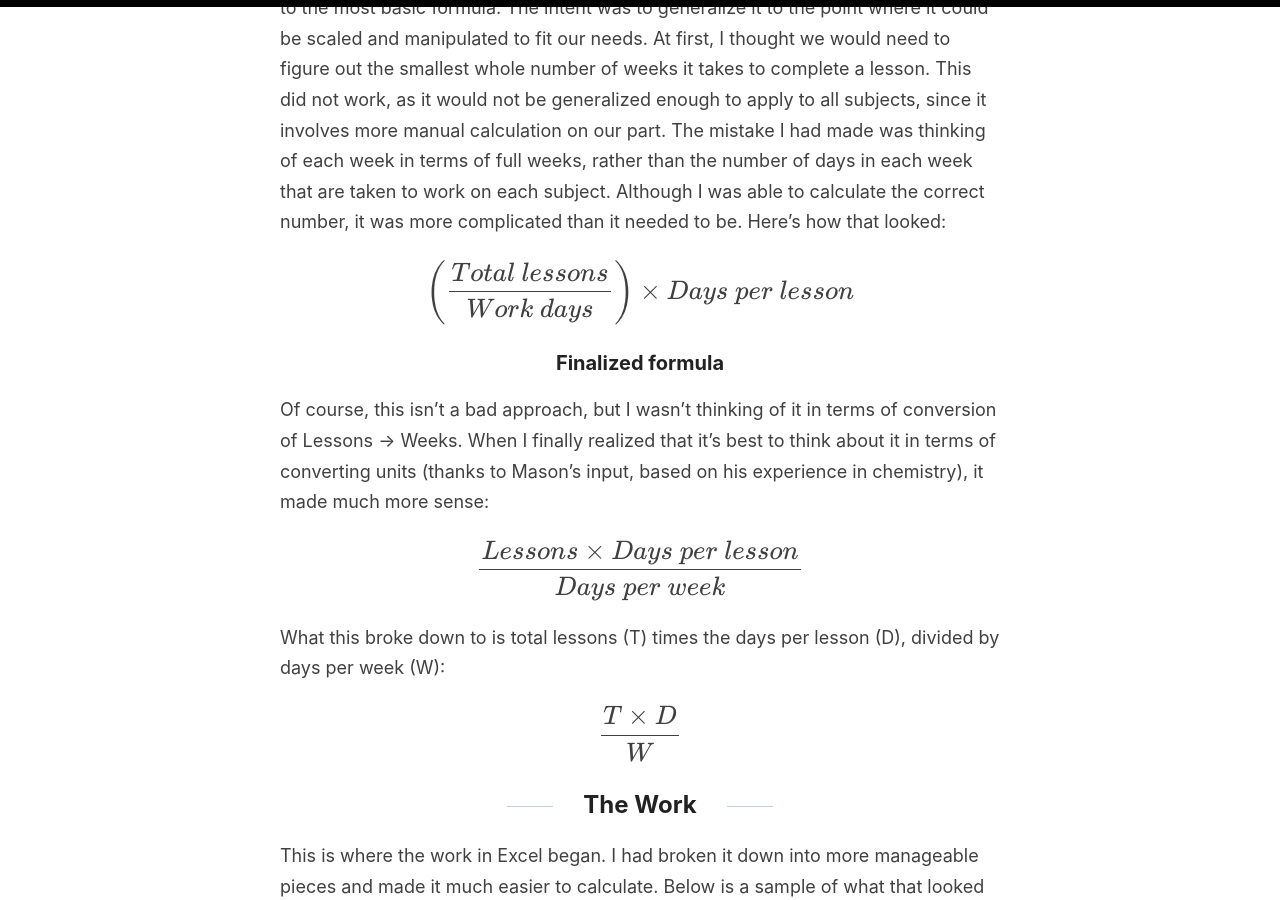
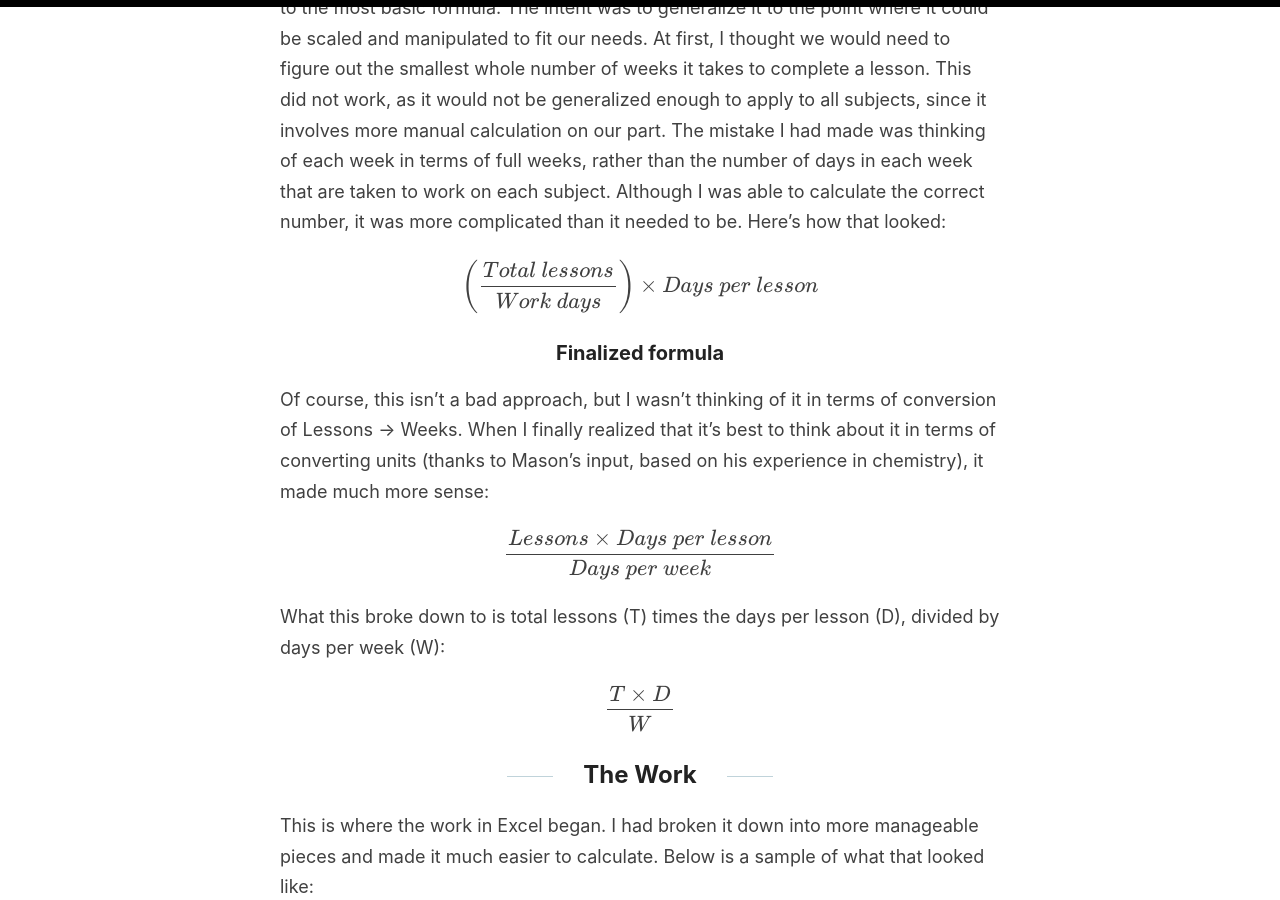
Before and after one commit to good-bean/good-bean.github.io, a Jekyll site: the page built from _posts/2024-12-23-lesson-forecast.md, in a window 1280 px wide and 900 px high, scrolled down 1395 px. Built offline with Jekyll 4.4.1, drawn with Linux system fonts in a browser that asks for light colours; formulas are drawn with MathJax 3; some of the changed text lies outside the part shown.

Commit message:
formatting

```diff
--- a/_posts/2024-12-23-lesson-forecast.md
+++ b/_posts/2024-12-23-lesson-forecast.md
@@ -28,18 +28,18 @@ For the weeks, we would first need to find our parameters. Here’s how I broke
 
 I took a sample of what Mason already had to begin to simplify the calculation down to the most basic formula. The intent was to generalize it to the point where it could be scaled and manipulated to fit our needs. At first, I thought we would need to figure out the smallest whole number of weeks it takes to complete a lesson. This did not work, as it would not be generalized enough to apply to all subjects, since it involves more manual calculation on our part. The mistake I had made was thinking of each week in terms of full weeks, rather than the number of days in each week that are taken to work on each subject. Although I was able to calculate the correct number, it was more complicated than it needed to be. Here’s how that looked:
 
-$$\large\left(\frac{Total\ lessons}{Work\ days}\right) \times {Days\ per\
+$$\normalsize\left(\frac{Total\ lessons}{Work\ days}\right) \times {Days\ per\
  lesson}$$
 
 ###  Finalized formula
 
 Of course, this isn’t a bad approach, but I wasn’t thinking of it in terms of conversion of Lessons \-\> Weeks. When I finally realized that it’s best to think about it in terms of converting units (thanks to Mason’s input, based on his experience in chemistry), it made much more sense:
 
-$$\large\frac{Lessons \times Days\ per\ lesson}{Days\ per\ week}$$
+$$\normalsize\frac{Lessons \times Days\ per\ lesson}{Days\ per\ week}$$
 
 What this broke down to is total lessons (T) times the days per lesson (D), divided by days per week (W):
 
-$$\large\frac{T\times D}{W}$$
+$$\normalsize\frac{T\times D}{W}$$
 
 ## The Work
 
@@ -55,7 +55,7 @@ I found it to be simpler than I had imagined previously. A simple calculation of
 
 The next part of this problem was tricky since it isn’t as simple to calculate the remaining lessons in Excel. After a bit of research, I found the less often used **DATEDIF()** function, which takes two dates and returns the difference in whichever unit you indicate. For instance, DATEDIF(start\_date, end\_date, "d") would return the difference in days. One can extrapolate what *“m”* or *“y”* returns. This is well and good, however, we don’t need the result in days, we need it in weeks, so I divided it by seven. I found it best to work the original formula in reverse to find the remaining lessons. In other words:
 
-$$\large\frac{DateDiff\times W}{D}$$
+$$\normalsize\frac{DateDiff\times W}{D}$$
 
 Here is what that looks like:
 
```
